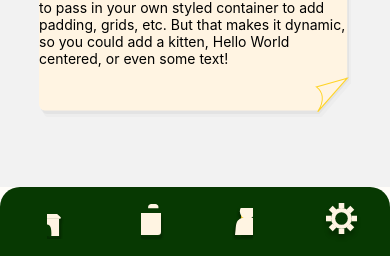
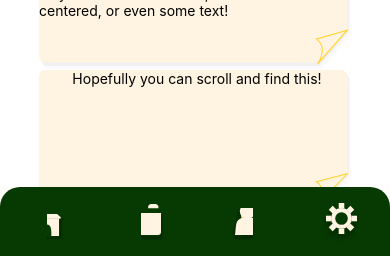
Before and after one commit to calliwickham/thesamepage, a React Native app: screen /Albums in a window 390 px wide. Shown: the part 585-841 px from the top of the page. Built offline with nearby package versions, Linux system fonts and the light colour scheme.

Commit message:
testing scrolling on genericalbums page

```diff
--- a/src/screens/GenericAlbumTest.js
+++ b/src/screens/GenericAlbumTest.js
@@ -5,7 +5,7 @@ import TileWithFoldedCorner from '../newcomps/TileWithFoldedCorner.js';
 export default function GenericAlbumPage({navigation}) {
 
     return (
-        <SafeAreaView style={{ flex: 1 }}>
+        <SafeAreaView style={{ flex: 1 , backgroundColor: 'white'}}>
             <ScrollView contentContainerStyle={{ alignItems: 'center' }}>
                 <TileWithFoldedCorner shrink='.8'>
                     <View style={{flex: 1, justifyContent: 'center'}}>
@@ -23,7 +23,7 @@ export default function GenericAlbumPage({navigation}) {
                         resizeMode="cover"
                     />
                 </TileWithFoldedCorner>
-                <TileWithFoldedCorner margin='12'>
+                <TileWithFoldedCorner margin='12' verticalStretch='0.7'>
                     <Text> Something here, notice it's not in a flexbox</Text>
                 </TileWithFoldedCorner>
                 <TileWithFoldedCorner verticalStretch='1.2' shrink='0.8' margin='12'>
@@ -33,6 +33,9 @@ export default function GenericAlbumPage({navigation}) {
                         But that makes it dynamic, so you could add a kitten, Hello World centered,
                         or even some text!</Text>
                 </TileWithFoldedCorner>
+                <TileWithFoldedCorner verticalStretch='1.1' shrink='0.8' margin='12'>
+                    <Text> Hopefully you can scroll and find this!</Text>
+                </TileWithFoldedCorner>
             </ScrollView>
         </SafeAreaView>
     );
```
